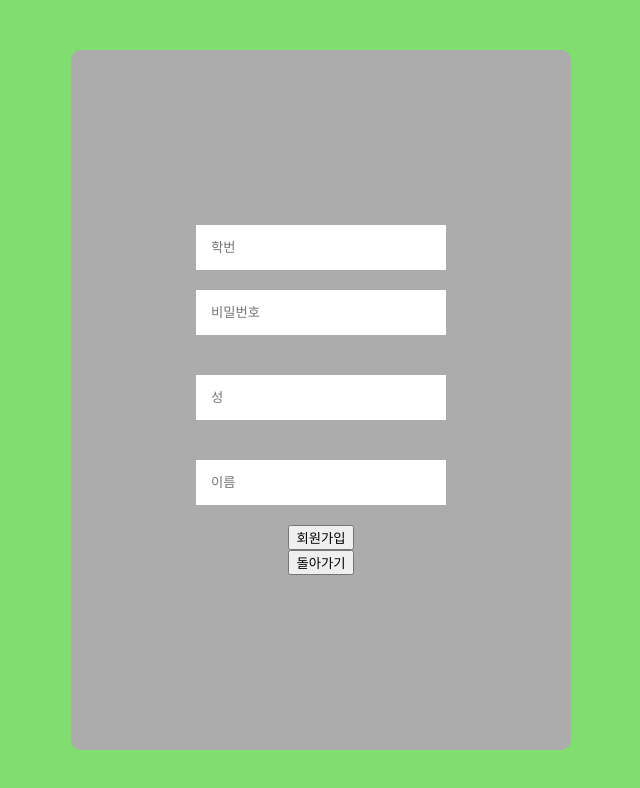
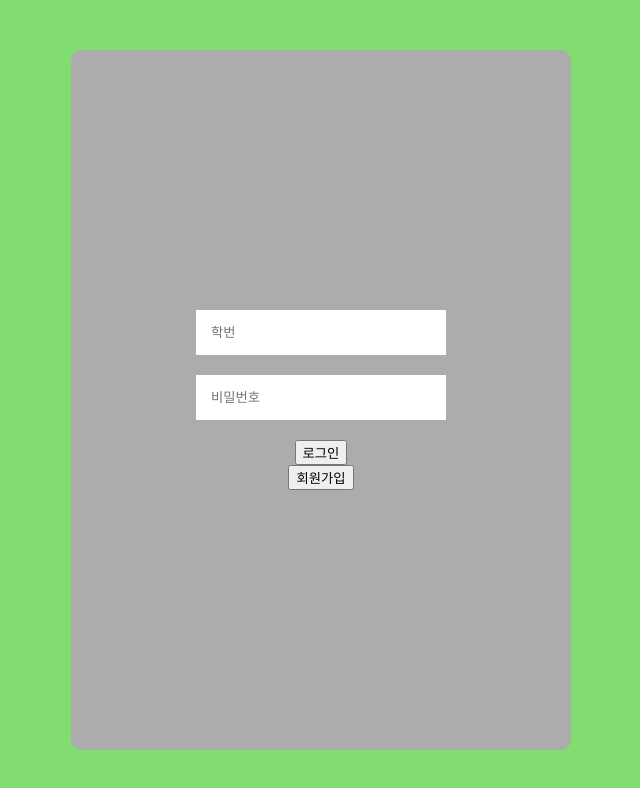
Before and after one commit to JaeJun1130/induktalk-client, a React (Create React App) app: page /Auth in a window 1280 px wide. Shown: the top 788 px of the page, without its empty margins (319-959 px from the left). Built offline with nearby package versions, Linux system fonts and the light colour scheme.

Commit message:
LOGIN/JOIN Form

```diff
--- /dev/null
+++ b/src/components/JoinForm.tsx
@@ -0,0 +1,78 @@
+import React from "react";
+import { Box, Button, Input, Wrapper } from "../styles/styles";
+import { LOGIN_ACTION } from "../routes/Auth/AuthContainer";
+import { IProps } from "../routes/Auth/AuthPresenter";
+
+const JoinForm = ({ joinData, setjoinData, onSubmit, setForm }: IProps) => {
+    return (
+        <>
+            <Wrapper
+                width={"100%"}
+                height={"100vh"}
+                backgroundColor={"#82dd70"}
+                display={"flex"}
+                justifyContent={"center"}
+                alignItems={"center"}
+            >
+                <Box
+                    display={"flex"}
+                    width={"500px"}
+                    height={"700px"}
+                    backgroundColor={"#acacac"}
+                    borderRadius={"10px"}
+                    justifyContent={"center"}
+                    alignItems={"center"}
+                    flexDirection={"column"}
+                >
+                    <Input
+                        placeholder={"학번"}
+                        padding={"15px"}
+                        width={"250px"}
+                        value={joinData.studentId}
+                        onChange={(e) => {
+                            setjoinData({ ...joinData, studentId: e.target.value });
+                        }}
+                    />
+                    <Input
+                        placeholder={"비밀번호"}
+                        type={"password"}
+                        margin={"20px"}
+                        padding={"15px"}
+                        width={"250px"}
+                        value={joinData.password}
+                        onChange={(e) => {
+                            setjoinData({ ...joinData, password: e.target.value });
+                        }}
+                    />
+
+                    <Input
+                        placeholder={"성"}
+                        margin={"20px"}
+                        padding={"15px"}
+                        width={"250px"}
+                        value={joinData.firstName}
+                        onChange={(e) => {
+                            setjoinData({ ...joinData, firstName: e.target.value });
+                        }}
+                    />
+
+                    <Input
+                        placeholder={"이름"}
+                        margin={"20px"}
+                        padding={"15px"}
+                        width={"250px"}
+                        value={joinData.lastName}
+                        onChange={(e) => {
+                            setjoinData({ ...joinData, lastName: e.target.value });
+                        }}
+                    />
+
+                    <Button onClick={onSubmit}>회원가입</Button>
+                    <Button onClick={() => setForm(LOGIN_ACTION)}>돌아가기</Button>
+                </Box>
+            </Wrapper>
+        </>
+    );
+};
+
+export default JoinForm;
--- /dev/null
+++ b/src/components/LoginForm.tsx
@@ -0,0 +1,56 @@
+import React from "react";
+import { Box, Button, Input, Wrapper } from "../styles/styles";
+import { JOIN_ACTION } from "../routes/Auth/AuthContainer";
+
+import { IProps } from "../routes/Auth/AuthPresenter";
+const LoginForm = ({ userData, setUserData, onSubmit, setForm }: IProps) => {
+    return (
+        <>
+            <Wrapper
+                width={"100%"}
+                height={"100vh"}
+                backgroundColor={"#82dd70"}
+                display={"flex"}
+                justifyContent={"center"}
+                alignItems={"center"}
+            >
+                <Box
+                    display={"flex"}
+                    width={"500px"}
+                    height={"700px"}
+                    backgroundColor={"#acacac"}
+                    borderRadius={"10px"}
+                    justifyContent={"center"}
+                    alignItems={"center"}
+                    flexDirection={"column"}
+                >
+                    <Input
+                        placeholder={"학번"}
+                        padding={"15px"}
+                        width={"250px"}
+                        value={userData.studentId}
+                        onChange={(e) => {
+                            setUserData({ ...userData, studentId: e.target.value });
+                        }}
+                    />
+                    <Input
+                        placeholder={"비밀번호"}
+                        type={"password"}
+                        margin={"20px"}
+                        padding={"15px"}
+                        width={"250px"}
+                        value={userData.password}
+                        onChange={(e) => {
+                            setUserData({ ...userData, password: e.target.value });
+                        }}
+                    />
+
+                    <Button onClick={onSubmit}>로그인</Button>
+                    <Button onClick={() => setForm(JOIN_ACTION)}>회원가입</Button>
+                </Box>
+            </Wrapper>
+        </>
+    );
+};
+
+export default LoginForm;
--- a/src/routes/Auth/AuthContainer.tsx
+++ b/src/routes/Auth/AuthContainer.tsx
@@ -6,7 +6,7 @@ export const JOIN_ACTION = "JOIN_ACTION";
 
 const AuthContainer = () => {
     //로그인,회원가입 폼
-    const [form, setForm] = useState(JOIN_ACTION);
+    const [form, setForm] = useState(LOGIN_ACTION);
 
     //로그인
     const [userData, setUserDatae] = useState({
@@ -25,6 +25,8 @@ const AuthContainer = () => {
     const onSubmit = () => {
         console.log("userData", userData);
         console.log("joinData", joinData);
+
+        setUserDatae({ ...userData, password: "" });
     };
 
     return (
--- a/src/routes/Auth/AuthPresenter.tsx
+++ b/src/routes/Auth/AuthPresenter.tsx
@@ -1,8 +1,9 @@
 import React, { Dispatch, SetStateAction } from "react";
-import { Box, Button, Input, Wrapper } from "../../styles/styles";
+import JoinForm from "../../components/JoinForm";
+import LoginForm from "../../components/LoginForm";
 import { JOIN_ACTION, LOGIN_ACTION } from "./AuthContainer";
 
-interface IProps {
+export interface IProps {
     userData: {
         studentId: string;
         password: string;
@@ -26,121 +27,13 @@ interface IProps {
 const AuthPresenter: React.FC<IProps> = (props) => {
     return (
         <>
-            {props.form === LOGIN_ACTION && (
-                <Wrapper
-                    width={"100%"}
-                    height={"100vh"}
-                    backgroundColor={"#82dd70"}
-                    display={"flex"}
-                    justifyContent={"center"}
-                    alignItems={"center"}
-                >
-                    <Box
-                        display={"flex"}
-                        width={"500px"}
-                        height={"700px"}
-                        backgroundColor={"#acacac"}
-                        borderRadius={"10px"}
-                        justifyContent={"center"}
-                        alignItems={"center"}
-                        flexDirection={"column"}
-                    >
-                        <Input
-                            placeholder={"학번"}
-                            padding={"15px"}
-                            width={"250px"}
-                            value={props.userData.studentId}
-                            onChange={(e) => {
-                                props.setUserData({ ...props.userData, studentId: e.target.value });
-                            }}
-                        />
-                        <Input
-                            placeholder={"비밀번호"}
-                            type={"password"}
-                            margin={"20px"}
-                            padding={"15px"}
-                            width={"250px"}
-                            value={props.userData.password}
-                            onChange={(e) => {
-                                props.setUserData({ ...props.userData, password: e.target.value });
-                            }}
-                        />
+            {props.form === LOGIN_ACTION && <LoginForm {...props} />}
 
-                        <Button onClick={props.onSubmit}>로그인</Button>
-                        <Button onClick={() => props.setForm(JOIN_ACTION)}>회원가입</Button>
-                    </Box>
-                </Wrapper>
-            )}
-
-            {props.form === JOIN_ACTION && (
-                <Wrapper
-                    width={"100%"}
-                    height={"100vh"}
-                    backgroundColor={"#82dd70"}
-                    display={"flex"}
-                    justifyContent={"center"}
-                    alignItems={"center"}
-                >
-                    <Box
-                        display={"flex"}
-                        width={"500px"}
-                        height={"700px"}
-                        backgroundColor={"#acacac"}
-                        borderRadius={"10px"}
-                        justifyContent={"center"}
-                        alignItems={"center"}
-                        flexDirection={"column"}
-                    >
-                        <Input
-                            placeholder={"학번"}
-                            padding={"15px"}
-                            width={"250px"}
-                            value={props.joinData.studentId}
-                            onChange={(e) => {
-                                props.setjoinData({ ...props.joinData, studentId: e.target.value });
-                            }}
-                        />
-                        <Input
-                            placeholder={"비밀번호"}
-                            type={"password"}
-                            margin={"20px"}
-                            padding={"15px"}
-                            width={"250px"}
-                            value={props.joinData.password}
-                            onChange={(e) => {
-                                props.setjoinData({ ...props.joinData, password: e.target.value });
-                            }}
-                        />
-
-                        <Input
-                            placeholder={"성"}
-                            margin={"20px"}
-                            padding={"15px"}
-                            width={"250px"}
-                            value={props.joinData.firstName}
-                            onChange={(e) => {
-                                props.setjoinData({ ...props.joinData, firstName: e.target.value });
-                            }}
-                        />
-
-                        <Input
-                            placeholder={"이름"}
-                            margin={"20px"}
-                            padding={"15px"}
-                            width={"250px"}
-                            value={props.joinData.lastName}
-                            onChange={(e) => {
-                                props.setjoinData({ ...props.joinData, lastName: e.target.value });
-                            }}
-                        />
-
-                        <Button onClick={props.onSubmit}>회원가입</Button>
-                        <Button onClick={() => props.setForm(LOGIN_ACTION)}>돌아가기</Button>
-                    </Box>
-                </Wrapper>
-            )}
+            {props.form === JOIN_ACTION && <JoinForm {...props} />}
         </>
     );
 };
 
 export default AuthPresenter;
+
+// { userData, setUserData, joinData, setjoinData, onSubmit, form, setForm } props
```
Also changed, not shown: 1 other file (tests, documents, lock files or other folders).
